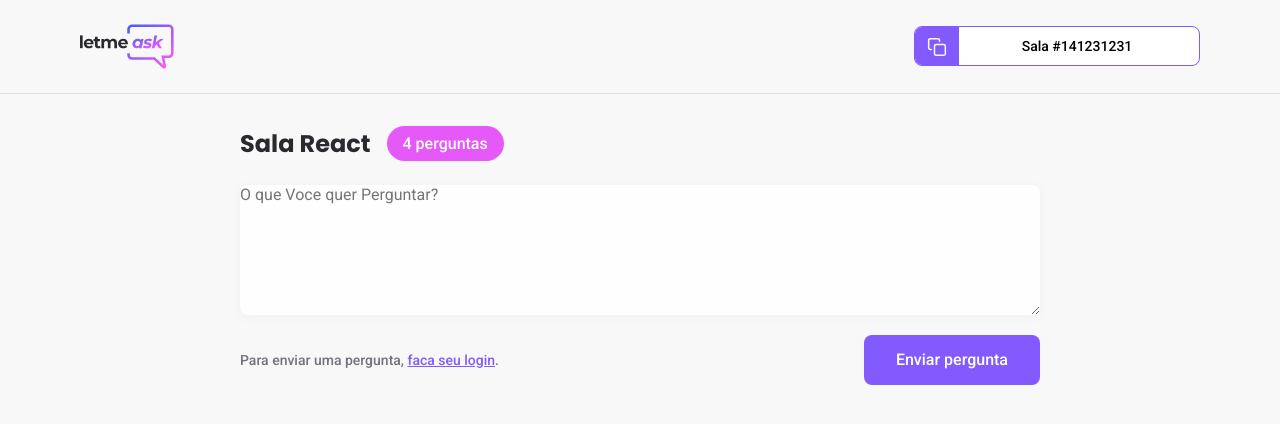
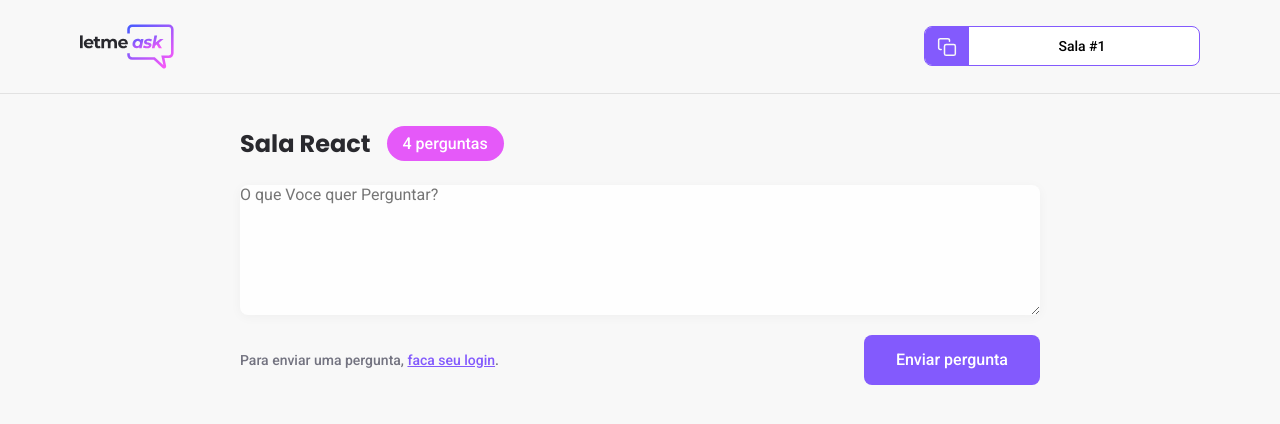
Before and after one commit to Hugovarellaa/Projeto-02, a React (Create React App) app: page /rooms/1 in a window 1280 px wide. Shown: the top 424 px of the page. Built offline with nearby package versions, Linux system fonts and the light colour scheme; no server answers.

Commit message:
Terceira Aula
1hour

```diff
--- a/src/components/RoomCode.tsx
+++ b/src/components/RoomCode.tsx
@@ -1,13 +1,21 @@
 import copyImg from '../assets/images/copy.svg';
 import '../styles/roomCode.scss';
 
-export function RoomCode() {
+interface RoomCodeProp {
+	code: string;
+}
+
+export function RoomCode(props: RoomCodeProp) {
+	function copyRoomCodeClipboard() {
+		navigator.clipboard.writeText(props.code);
+	}
+
 	return (
-		<button className="room-code">
+		<button className="room-code" onClick={copyRoomCodeClipboard}>
 			<div>
 				<img src={copyImg} alt="Copy room code" />
 			</div>
-			<span> Sala #141231231</span>
+			<span> Sala #{props.code}</span>
 		</button>
 	);
 }
--- a/src/pages/Room.tsx
+++ b/src/pages/Room.tsx
@@ -2,14 +2,23 @@ import logoImg from '../assets/images/logo.svg';
 import { Button } from '../components/Button';
 import { RoomCode } from '../components/RoomCode';
 import '../styles/room.scss';
+import { useParams } from 'react-router-dom';
+
+interface RoomParams {
+	id: string;
+}
+
 
 export function Room() {
+	const params = useParams<RoomParams>();
+
+
 	return (
 		<div id="page-room">
 			<header>
 				<div className="content">
 					<img src={logoImg} alt="" />
-					<RoomCode />
+					<RoomCode code={params.id} />
 				</div>
 			</header>
 			<main>
--- a/src/styles/roomCode.scss
+++ b/src/styles/roomCode.scss
@@ -21,7 +21,7 @@
 		align-self: center;
 		flex: 1;
 		padding: 0 16px 0 12px;
-		width: 240px;
+		width: 230px;
 		font-size: 14px;
 		font-weight: 500;
 	}
```
